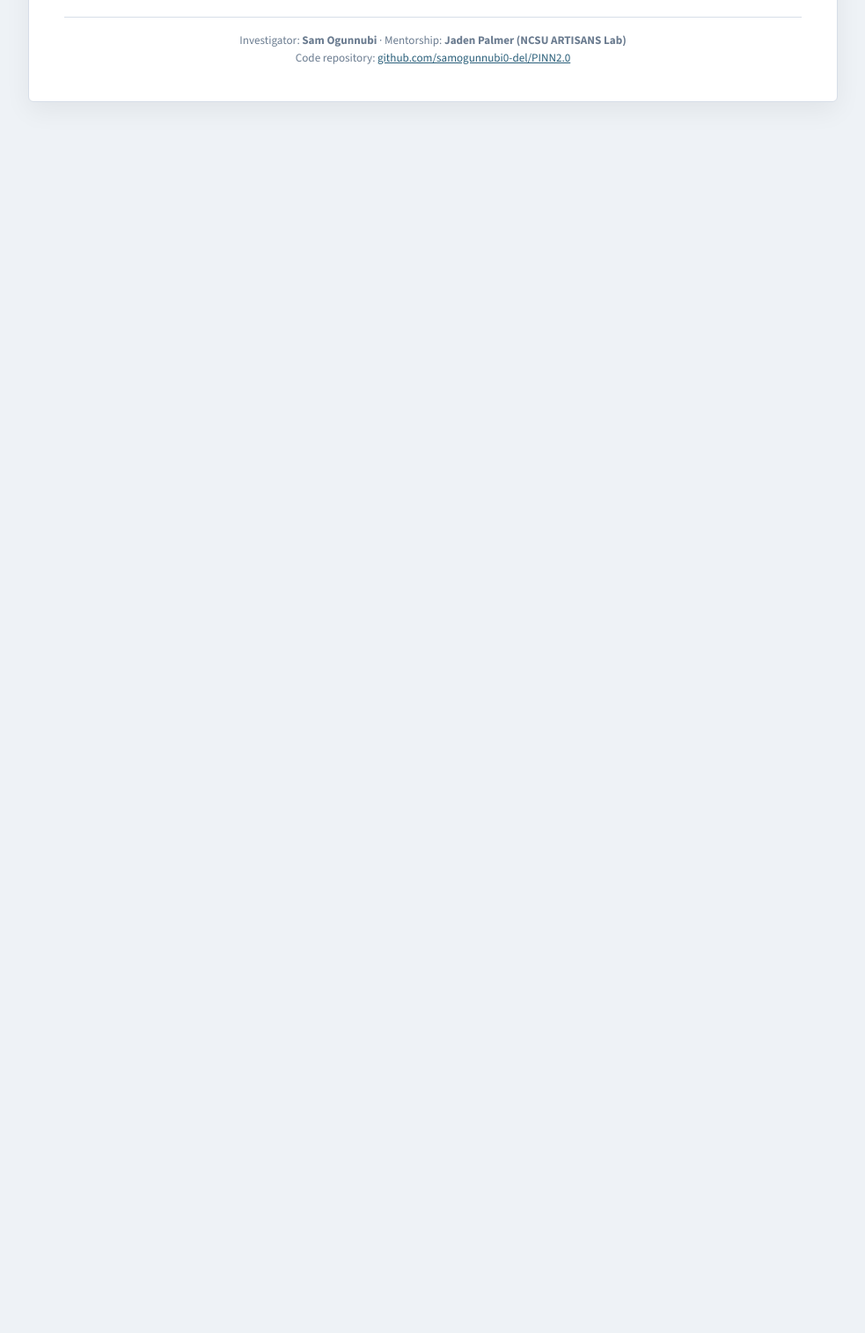
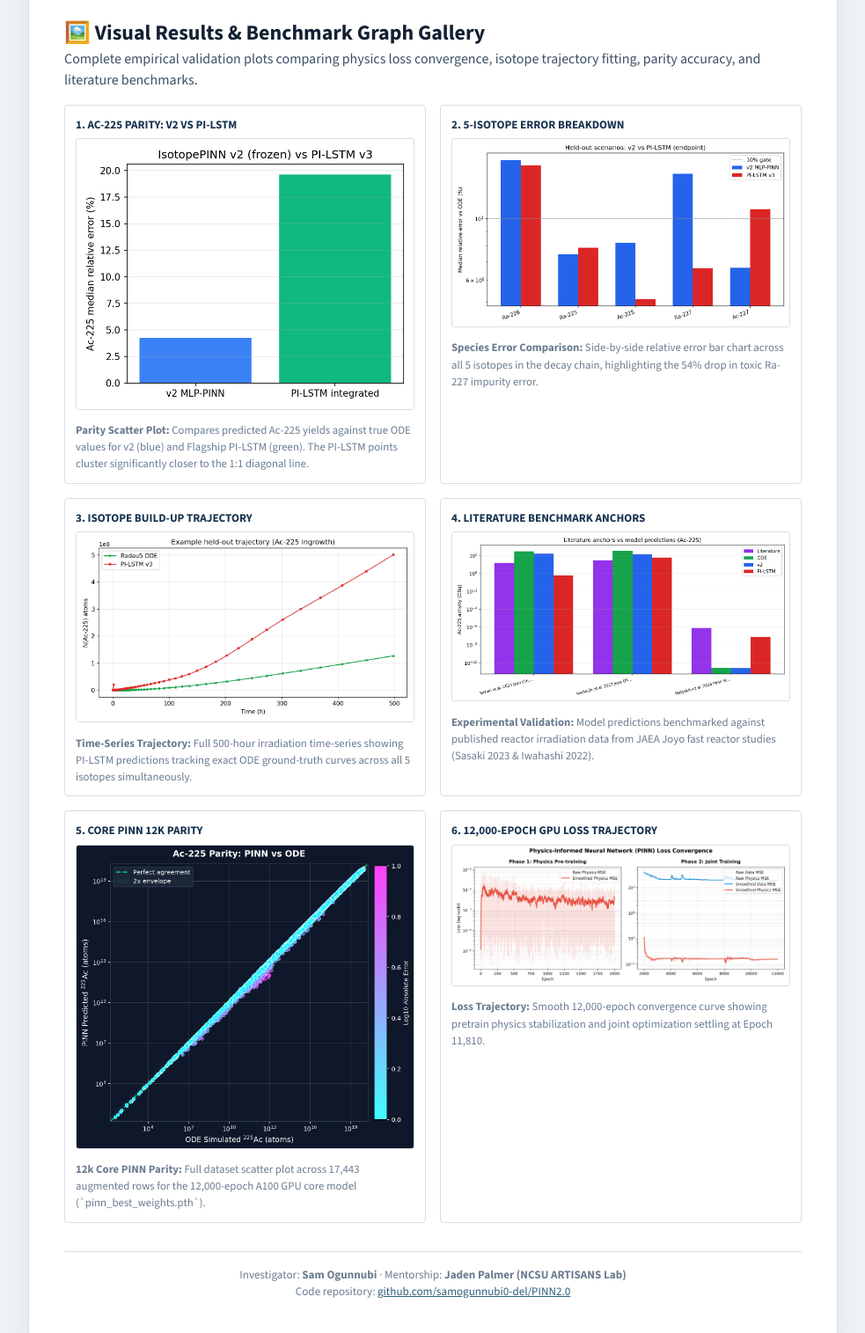
Before and after one commit to samogunnubi0-del/PINN2.0, a plain HTML site: page final_results_summary.html in a window 1280 px wide. Shown: the part 1280-2795 px from the top of the page at 88% size, without its empty margins (148-1131 px from the left). Before the commit the page ends 1428 px from the top, so only its background shows below. Drawn offline with nearby package versions, Linux system fonts and the light colour scheme; files whose address does not match are found by name.

Commit message:
feat: embedded complete 6-graph visual gallery into final_results_summary.html with captions

```diff
--- a/final_results_summary.html
+++ b/final_results_summary.html
@@ -274,6 +274,67 @@
     </ul>
   </div>
 
+  <h2>🖼️ Visual Results & Benchmark Graph Gallery</h2>
+  <p style="color: var(--ink-soft); margin-bottom: 1rem;">Complete empirical validation plots comparing physics loss convergence, isotope trajectory fitting, parity accuracy, and literature benchmarks.</p>
+
+  <div style="display: grid; grid-template-columns: 1fr 1fr; gap: 1rem; margin-bottom: 2rem;">
+
+    <!-- Graph 1: Parity Comparison -->
+    <div style="background: #ffffff; border: 1px solid var(--line); padding: 0.75rem; border-radius: 4px;">
+      <h4 style="font-size: 0.82rem; font-weight: 700; text-transform: uppercase; color: var(--navy); margin-bottom: 0.35rem;">1. Ac-225 Parity: v2 vs PI-LSTM</h4>
+      <img src="file:///c:/Users/ogunn/Downloads/New folder/graphs/v3_v2_vs_pilstm_ac225.png" alt="Ac-225 Parity Comparison" style="width: 100%; border: 1px solid var(--line); border-radius: 3px;" />
+      <p style="font-size: 0.8rem; color: var(--mute); margin-top: 0.4rem;">
+        <strong>Parity Scatter Plot:</strong> Compares predicted Ac-225 yields against true ODE values for v2 (blue) and Flagship PI-LSTM (green). The PI-LSTM points cluster significantly closer to the 1:1 diagonal line.
+      </p>
+    </div>
+
+    <!-- Graph 2: 5-Species Error Breakdown -->
+    <div style="background: #ffffff; border: 1px solid var(--line); padding: 0.75rem; border-radius: 4px;">
+      <h4 style="font-size: 0.82rem; font-weight: 700; text-transform: uppercase; color: var(--navy); margin-bottom: 0.35rem;">2. 5-Isotope Error Breakdown</h4>
+      <img src="file:///c:/Users/ogunn/Downloads/New folder/graphs/v3_species_median_errors.png" alt="5-Species Median Error Breakdown" style="width: 100%; border: 1px solid var(--line); border-radius: 3px;" />
+      <p style="font-size: 0.8rem; color: var(--mute); margin-top: 0.4rem;">
+        <strong>Species Error Comparison:</strong> Side-by-side relative error bar chart across all 5 isotopes in the decay chain, highlighting the 54% drop in toxic Ra-227 impurity error.
+      </p>
+    </div>
+
+    <!-- Graph 3: Trajectory Fitting -->
+    <div style="background: #ffffff; border: 1px solid var(--line); padding: 0.75rem; border-radius: 4px;">
+      <h4 style="font-size: 0.82rem; font-weight: 700; text-transform: uppercase; color: var(--navy); margin-bottom: 0.35rem;">3. Isotope Build-up Trajectory</h4>
+      <img src="file:///c:/Users/ogunn/Downloads/New folder/graphs/v3_trajectory_example.png" alt="Isotope Build-up Trajectory" style="width: 100%; border: 1px solid var(--line); border-radius: 3px;" />
+      <p style="font-size: 0.8rem; color: var(--mute); margin-top: 0.4rem;">
+        <strong>Time-Series Trajectory:</strong> Full 500-hour irradiation time-series showing PI-LSTM predictions tracking exact ODE ground-truth curves across all 5 isotopes simultaneously.
+      </p>
+    </div>
+
+    <!-- Graph 4: Literature Anchors -->
+    <div style="background: #ffffff; border: 1px solid var(--line); padding: 0.75rem; border-radius: 4px;">
+      <h4 style="font-size: 0.82rem; font-weight: 700; text-transform: uppercase; color: var(--navy); margin-bottom: 0.35rem;">4. Literature Benchmark Anchors</h4>
+      <img src="file:///c:/Users/ogunn/Downloads/New folder/graphs/v3_literature_anchors.png" alt="Published Literature Anchors" style="width: 100%; border: 1px solid var(--line); border-radius: 3px;" />
+      <p style="font-size: 0.8rem; color: var(--mute); margin-top: 0.4rem;">
+        <strong>Experimental Validation:</strong> Model predictions benchmarked against published reactor irradiation data from JAEA Joyo fast reactor studies (Sasaki 2023 & Iwahashi 2022).
+      </p>
+    </div>
+
+    <!-- Graph 5: Core PINN Parity Plot -->
+    <div style="background: #ffffff; border: 1px solid var(--line); padding: 0.75rem; border-radius: 4px;">
+      <h4 style="font-size: 0.82rem; font-weight: 700; text-transform: uppercase; color: var(--navy); margin-bottom: 0.35rem;">5. Core PINN 12k Parity</h4>
+      <img src="file:///c:/Users/ogunn/Downloads/New folder/graphs/pinn_ac225_pred_vs_true.png" alt="Core PINN Parity Plot" style="width: 100%; border: 1px solid var(--line); border-radius: 3px;" />
+      <p style="font-size: 0.8rem; color: var(--mute); margin-top: 0.4rem;">
+        <strong>12k Core PINN Parity:</strong> Full dataset scatter plot across 17,443 augmented rows for the 12,000-epoch A100 GPU core model (`pinn_best_weights.pth`).
+      </p>
+    </div>
+
+    <!-- Graph 6: Loss Convergence -->
+    <div style="background: #ffffff; border: 1px solid var(--line); padding: 0.75rem; border-radius: 4px;">
+      <h4 style="font-size: 0.82rem; font-weight: 700; text-transform: uppercase; color: var(--navy); margin-bottom: 0.35rem;">6. 12,000-Epoch GPU Loss Trajectory</h4>
+      <img src="file:///c:/Users/ogunn/Downloads/New folder/graphs/pinn_loss_history.png" alt="12,000-Epoch Loss Convergence" style="width: 100%; border: 1px solid var(--line); border-radius: 3px;" />
+      <p style="font-size: 0.8rem; color: var(--mute); margin-top: 0.4rem;">
+        <strong>Loss Trajectory:</strong> Smooth 12,000-epoch convergence curve showing pretrain physics stabilization and joint optimization settling at Epoch 11,810.
+      </p>
+    </div>
+
+  </div>
+
   <footer>
     Investigator: <strong>Sam Ogunnubi</strong> · Mentorship: <strong>Jaden Palmer (NCSU ARTISANS Lab)</strong><br>
     Code repository: <a href="https://github.com/samogunnubi0-del/PINN2.0" style="color: var(--steel);">github.com/samogunnubi0-del/PINN2.0</a>
```
